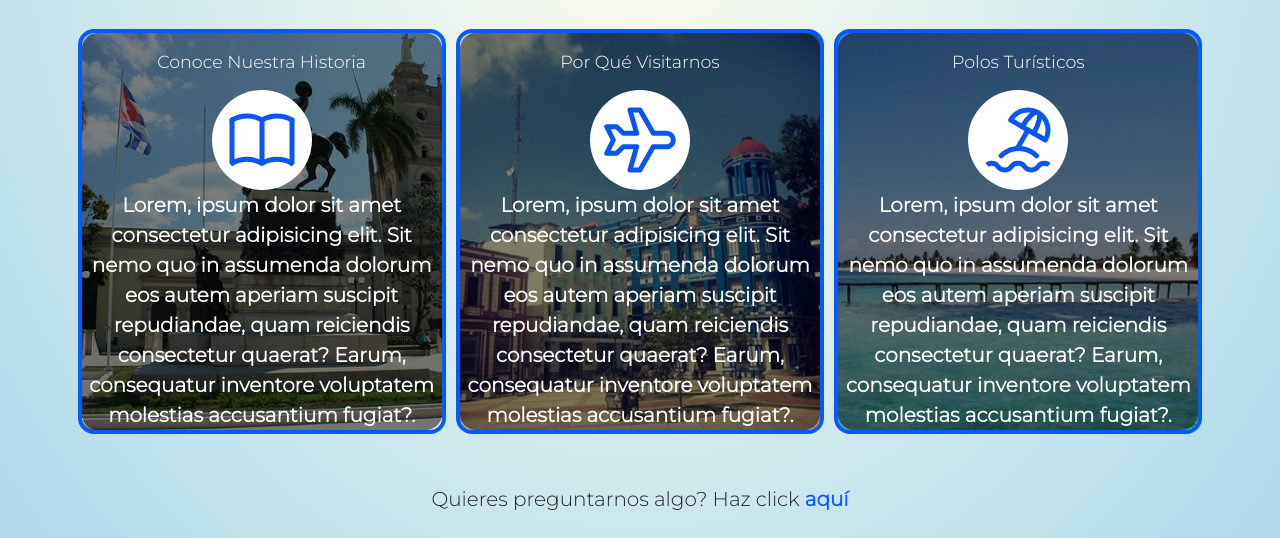
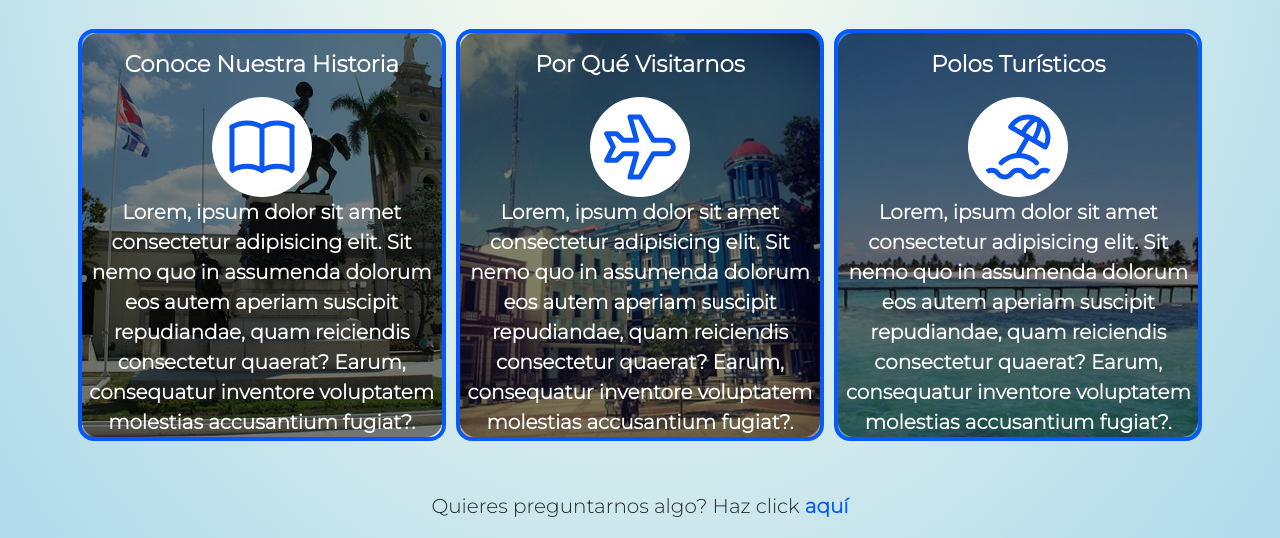
Before and after one commit to DarielCano/PreEntrega2-Cano, a plain HTML site: page index.html in a window 1280 px wide. Shown: the part 866-1404 px from the top of the page. Drawn offline with nearby package versions, Linux system fonts and the light colour scheme.

Commit message:
cambios en h3 del documento

```diff
--- a/css/style.css
+++ b/css/style.css
@@ -44,6 +44,8 @@ h2 {
 }
 
 h3 {
+    font-size: 2.3rem;
+    font-weight: bold;
     margin: 1.8rem auto;
 }
 
@@ -105,6 +107,7 @@ p {
     font-family: var(--font-family-ppal);
     padding: 1rem 1rem;
 }
+
 
 .nav-a {
     padding-right: 1rem;
```
